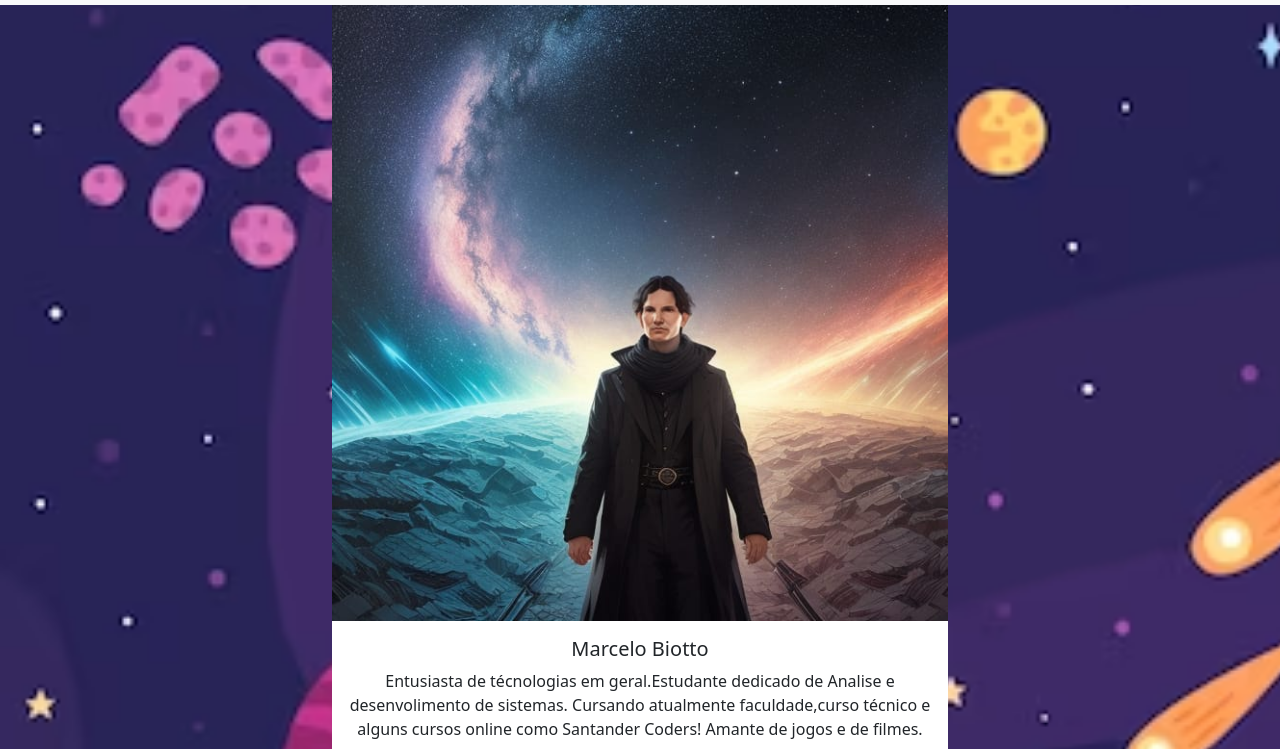
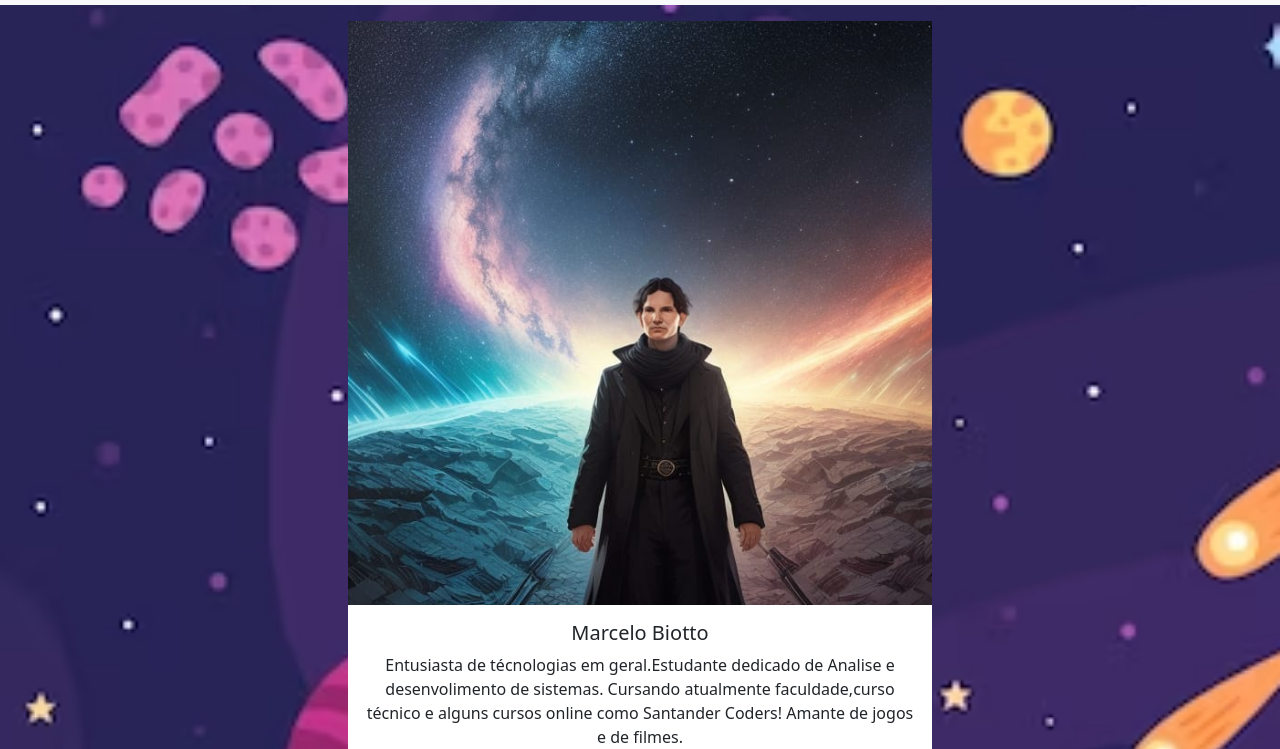
Before and after one commit to MarceloBiotto/bootstrapApresentacao, a plain HTML site: page index.html in a window 1280 px wide. Shown: the part 51-800 px from the top of the page. Drawn offline with nearby package versions, Linux system fonts and the light colour scheme.

Commit message:
dando uma margem para foto não ficar grudada

```diff
--- a/index.html
+++ b/index.html
@@ -22,7 +22,7 @@
     </nav>
 
     <div class="container col-12 col-md-6 col-xxl-4">
-      <div class="card rounded-0 border-0">
+      <div class="card rounded-0 border-0 m-3">
         <img src="img/2c78dee0-89f3-4bb6-96a8-3aa1b33bb6a8.jpg" alt="eu" class="d-block d-md-none" alt="imagem do perfil" />
         <img src="img/3a4bfc83-5525-413c-9dd0-cf7f34163e31.jpg" alt="eu" class="d-md-block d-none d-xl-none">
         <img src="img/5497551a-6c30-4df1-b656-d4a09c7fdaca.jpg" alt="eu" class="d-none d-xl-block">
```
